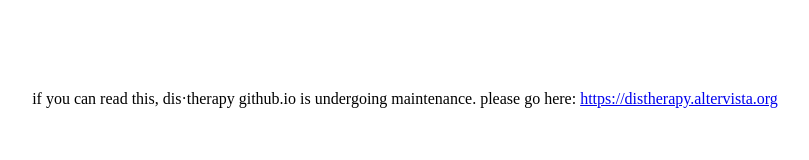
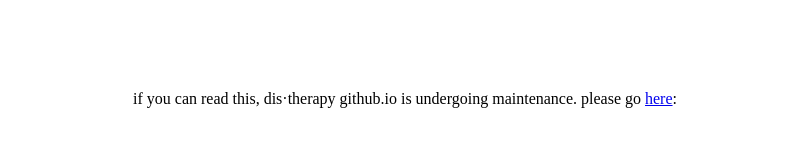
Before and after one commit to distherapy/distherapy.github.io, a plain HTML site: page index.html in a window 1280 px wide. Shown: the whole page, without its empty margins (235-1044 px from the left). Drawn offline with Linux system fonts and the light colour scheme.

Commit message:
Update index.html

```diff
--- a/index.html
+++ b/index.html
@@ -10,8 +10,8 @@
 <body>
 <br><br><br><br><br>
   <center>
-if you can read this, dis·therapy github.io is undergoing maintenance. please go here:
-  <a href="https://distherapy.altervista.org"> https://distherapy.altervista.org </a>
+    if you can read this, dis·therapy github.io is undergoing maintenance. please go <a href="http://distherapy.net">here</a>:
+
   </center>
 </body>
 </html>
```
